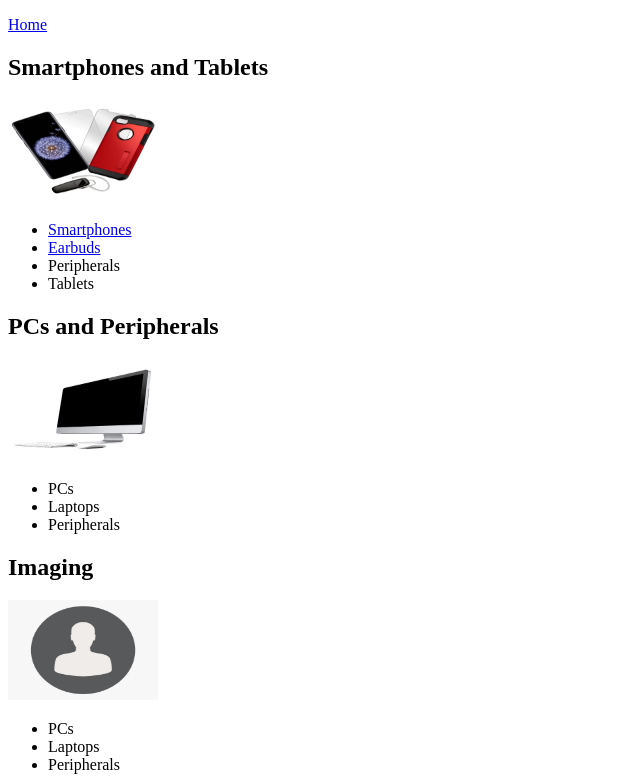
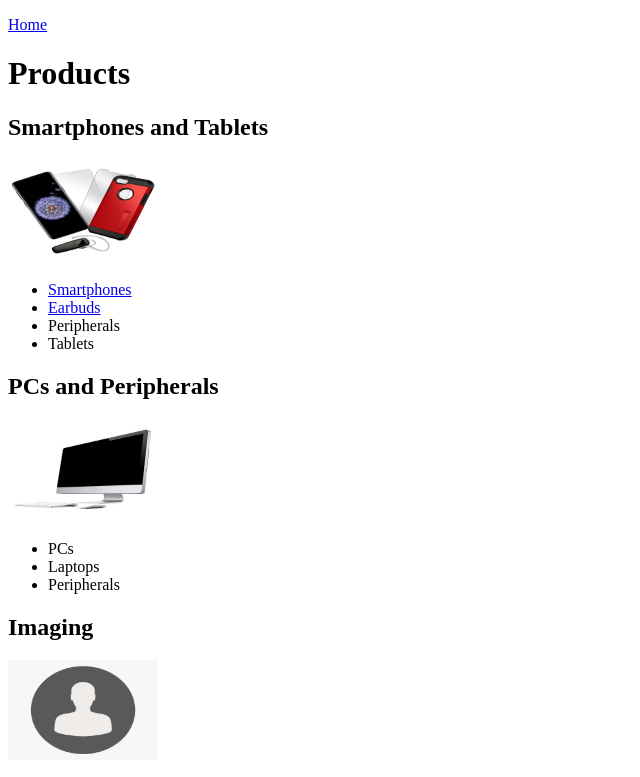
Before and after one commit to thanoskrs/Web-Development, a plain HTML site: page Exercise2/Exercise1/product-categories.html in a window 1280 px wide. Shown: the top 777 px of the page, without its empty margins (0-640 px from the left). Drawn offline with Linux system fonts and the light colour scheme.

Commit message:
Update product-categories.html

```diff
--- a/Exercise2/Exercise1/product-categories.html
+++ b/Exercise2/Exercise1/product-categories.html
@@ -7,10 +7,15 @@
         <meta name="description" content="Technological products">
         <meta name="author" content="Thanas Kouro,Dimitris Evangelou">
         <meta name="viewport" content="width=device-width, initial-scale=1.0">
+        <link rel="stylesheet" type="text/css" href="../css/style.css">
     </head>
 
     <body>
+
         <p><a href="index.html">Home</a></p>
+        <header>
+            <h1>Products</h1>
+    </header>
         <div class="Smartphones and Tablets">
             <h2>Smartphones and Tablets</h2>
             <img src="images/smartphones.png" alt="Smartphones and Tablets" width="150" height="100">
```
